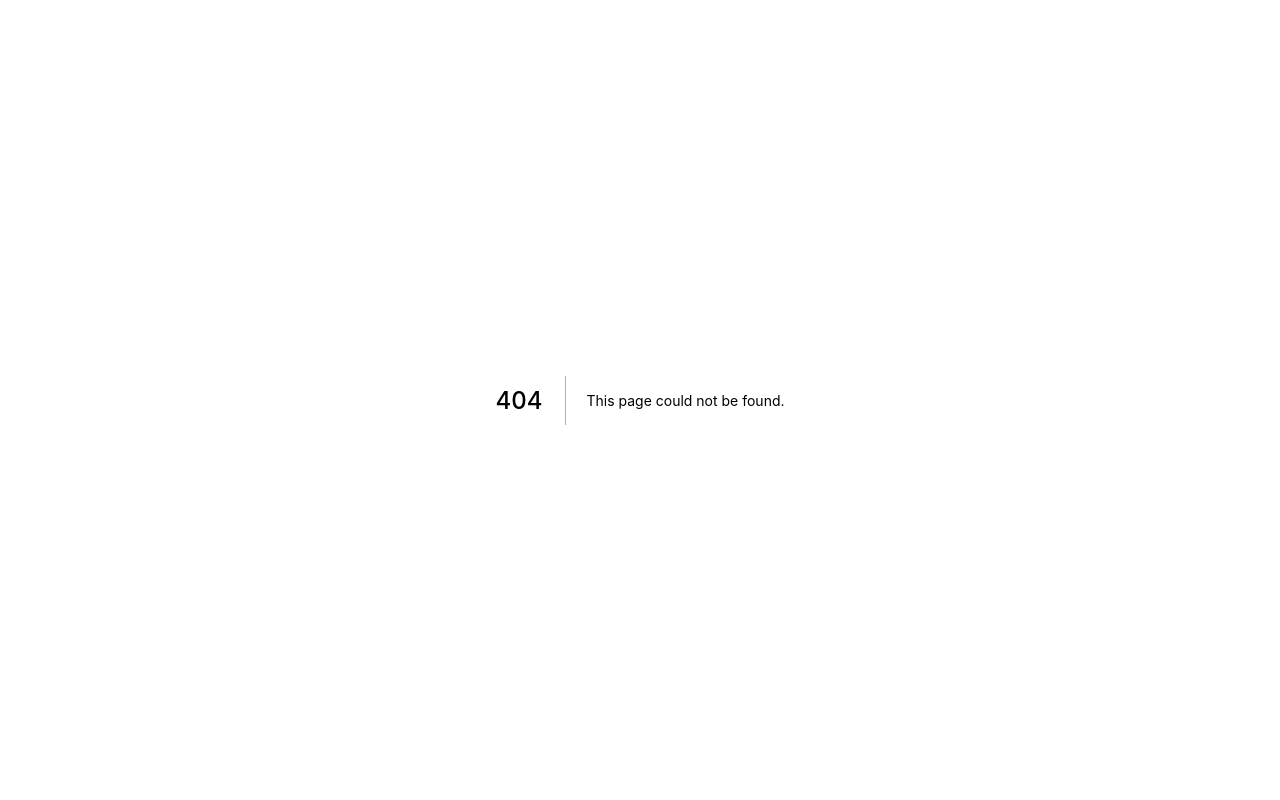
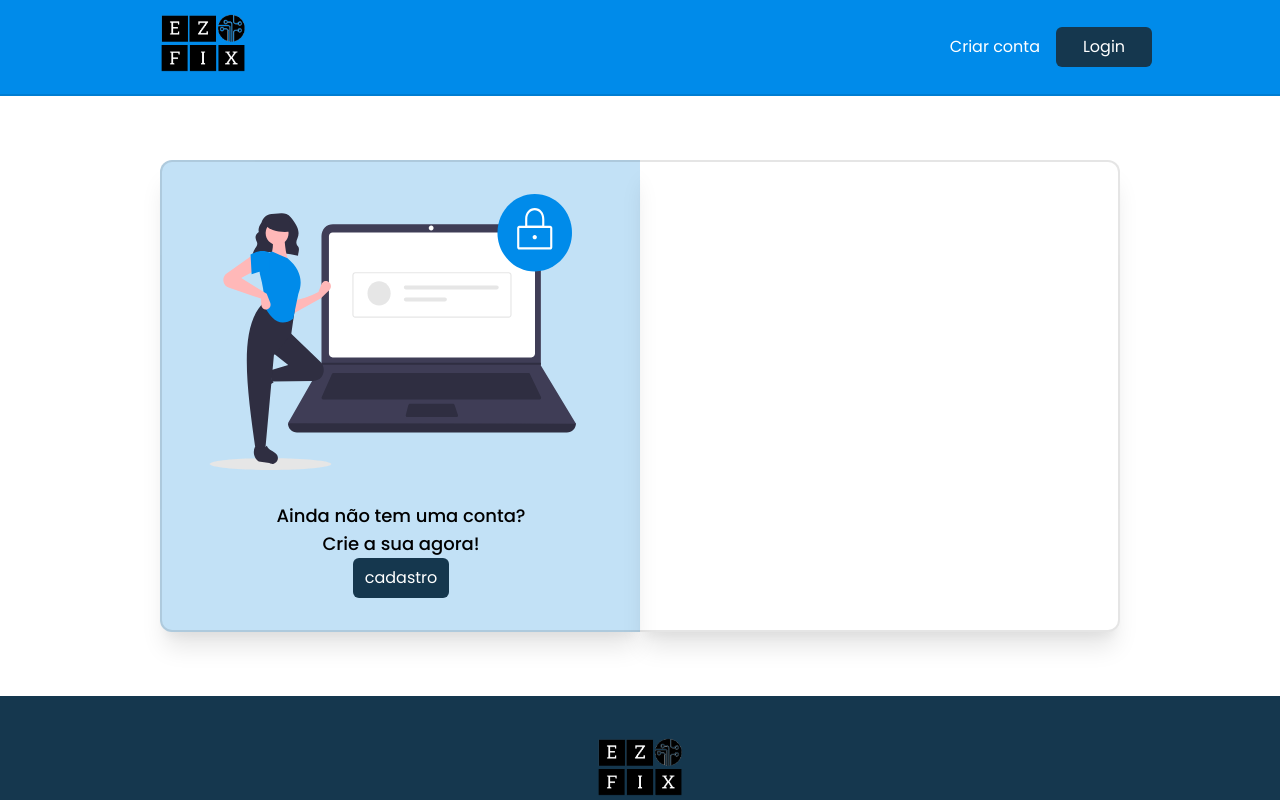
Before and after one commit to JoaoPedroArnaut/ezfix-front-end, a Next.js app: page /login in a window 1280 px wide. Before the commit this address had no page. Shown: the top 800 px of the page. Built offline with nearby package versions, Linux system fonts and the light colour scheme.

Commit message:
start login

```diff
--- a/src/pages/cadastro.jsx
+++ b/src/pages/cadastro.jsx
@@ -49,9 +49,9 @@ const cadastro = () => {
                 }).then(res => {
                     if(res.status = 201){
                         router.push('/')
-                    }else{
-                        console.log();
                     }
+                },err => {
+                    console.log("é isso mesmo");
                 })
         }
     },[formPronto])
--- /dev/null
+++ b/src/pages/login.jsx
@@ -0,0 +1,30 @@
+import React from 'react'
+import Botao from '../components/Botao'
+import Footer from '../components/Footer'
+import Navbar from '../components/Navbar'
+
+const login = () => {
+    return (
+        <>
+            <Navbar login={["Login", "Criar conta"]} page="/" />
+            <div className="w-full my-16 flex justify-around items-center">
+                <div className="w-9/12 flex">
+                    <div className="w-1/2 bg-blue-light border-2 border-r-0 border-solid border-opacity-10 border-black filter shadow-xl rounded-l-xl flex flex-col items-center p-8">
+                        <img src="/undraw_secure_login_pdn4 1.svg" alt="" className="pr-8" />
+                        <div className="flex flex-col items-center mt-8 text-lg font-medium">
+                            <p>Ainda não tem uma conta?</p>
+                            <p>Crie a sua agora!</p>
+                        </div>
+                        <Botao estilo={0} text="cadastro"/>
+                    </div>
+                    <div className="w-1/2 border-2 border-l-0 border-solid border-opacity-10 border-black filter shadow-xl rounded-r-xl flex flex-col items-center py-16">
+
+                    </div>
+                </div>
+            </div>
+            <Footer />
+        </>
+    )
+}
+
+export default login
```
Also changed, not shown: public/undraw_secure_login_pdn4 1.svg (added).
